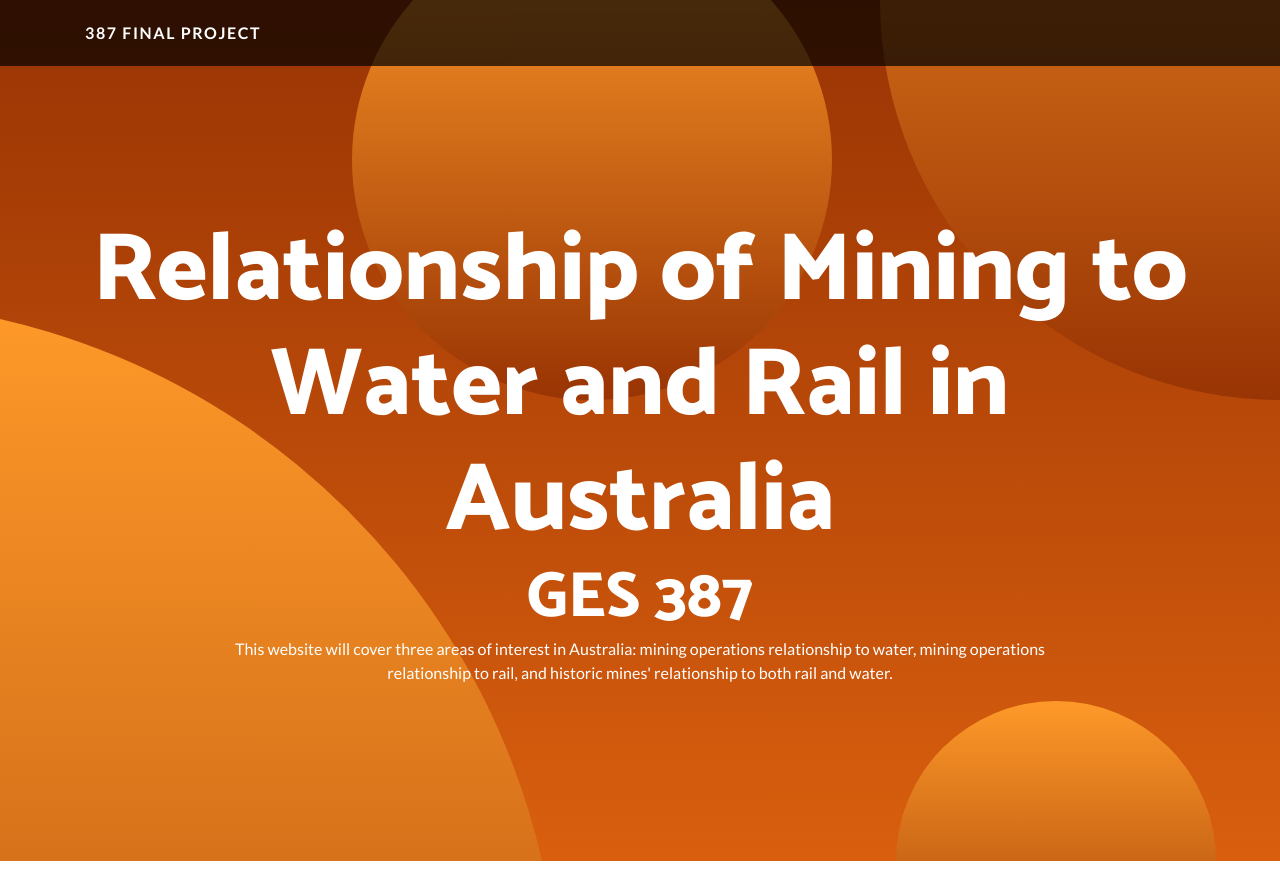
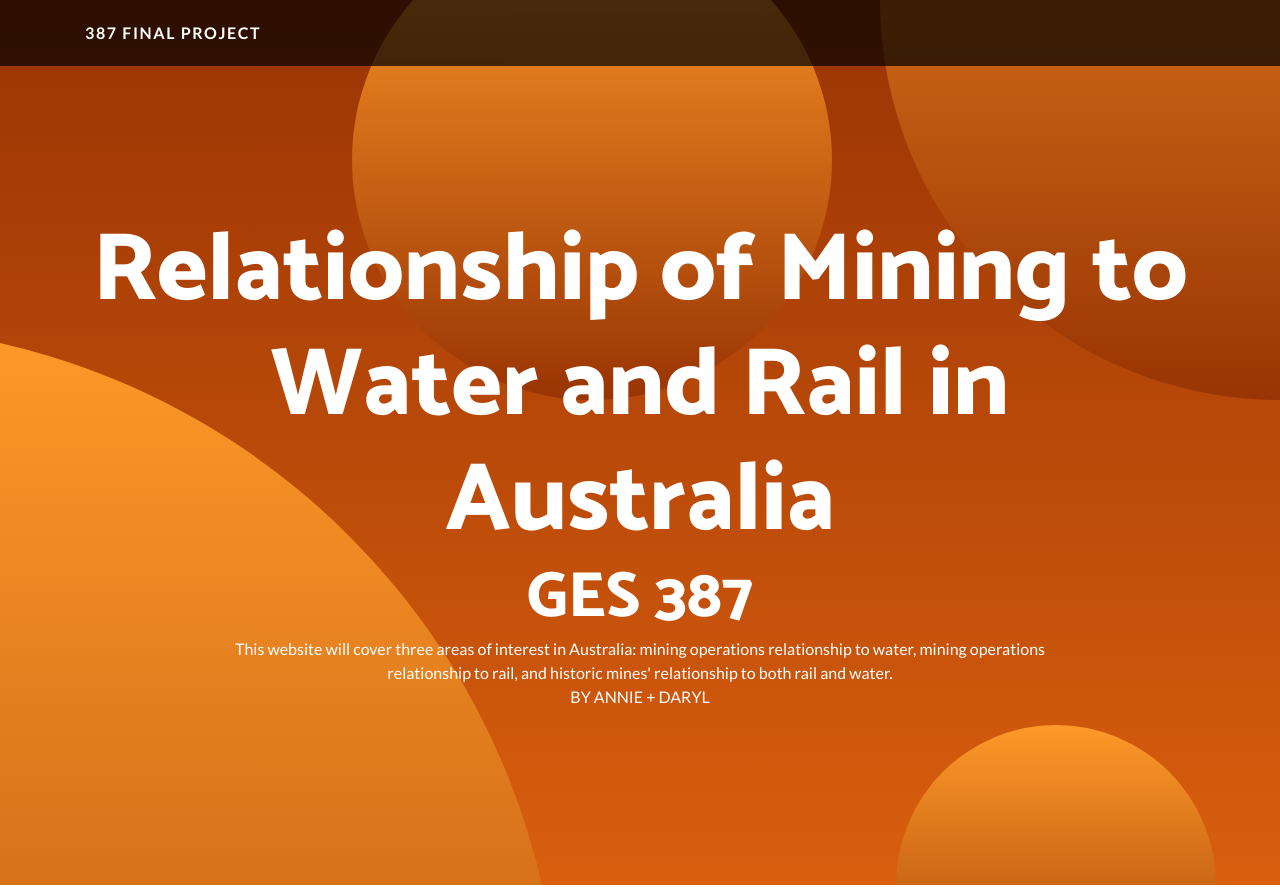
Before and after one commit to abotsford/387FinalProject, a website: page index.html in a window 1280 px wide. Shown: the top 887 px of the page. Drawn offline with Linux system fonts and the light colour scheme.

Commit message:
Update index.html

```diff
--- a/index.html
+++ b/index.html
@@ -43,7 +43,7 @@
       <div class="container">
         <h1 class="masthead-heading mb-0">Relationship of Mining to Water and Rail in Australia</h1>
         <h2 class="masthead-subheading mb-0">GES 387</h2>
-        <p>This website will cover three areas of interest in Australia: mining operations relationship to water, mining operations <br> relationship to rail, and historic mines' relationship to both rail and water.</p>
+        <p>This website will cover three areas of interest in Australia: mining operations relationship to water, mining operations <br> relationship to rail, and historic mines' relationship to both rail and water. <br> BY ANNIE + DARYL</p>
       </div>
     </div>
     <div class="bg-circle-1 bg-circle"></div>
```
